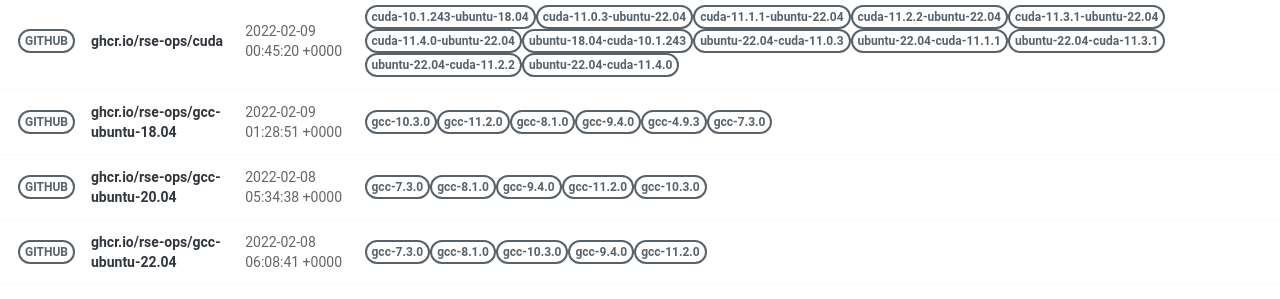
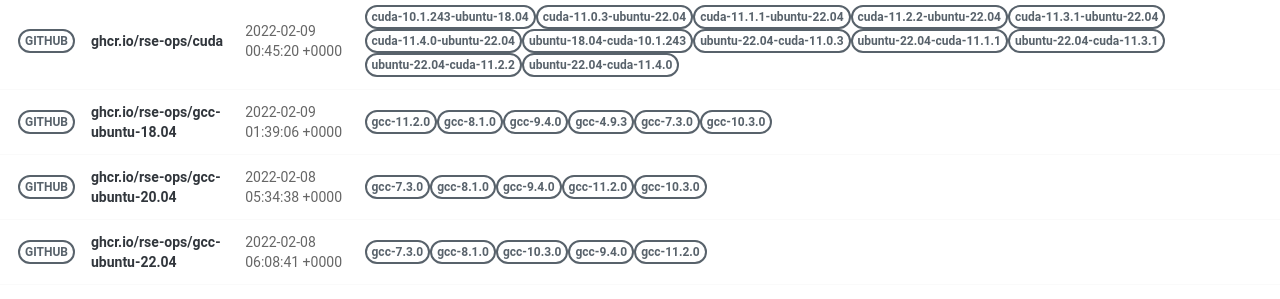
Before and after one commit to rse-ops/docker-images, a Jekyll site: the page built from pages/index.md, in a window 1280 px wide. Shown: the part 502-801 px from the top of the page. Built offline with Jekyll 4.4.1, drawn with Linux system fonts in a browser that asks for light colours; nearby versions of some CDN libraries.

Commit message:
Automated push to update library 2022-02-09

```diff
--- a/_library/ghcr.io-rse-ops-gcc-ubuntu-18.04.md
+++ b/_library/ghcr.io-rse-ops-gcc-ubuntu-18.04.md
@@ -1,14 +1,11 @@
 ---
 layout: container
 name: ghcr.io/rse-ops/gcc-ubuntu-18.04
-updated_at: 2022-02-09 01:28:51.038660
+updated_at: 2022-02-09 01:39:06.055180
 
 
 container_url: https://github.com/orgs/rse-ops/packages/container/package/gcc-ubuntu-18.04
 versions:
- - tag: gcc-10.3.0
-   dockerfile: https://github.com/rse-ops/docker-images/blob/main/ubuntu/gcc/Dockerfile
-   manifest: https://crane.ggcr.dev/manifest/ghcr.io/rse-ops/gcc-ubuntu-18.04:gcc-10.3.0
  - tag: gcc-11.2.0
    dockerfile: https://github.com/rse-ops/docker-images/blob/main/ubuntu/gcc/Dockerfile
    manifest: https://crane.ggcr.dev/manifest/ghcr.io/rse-ops/gcc-ubuntu-18.04:gcc-11.2.0
```
Also changed, not shown: other parts of _library/ghcr.io-rse-ops-gcc-ubuntu-18.04.md (+3 -0 lines).
